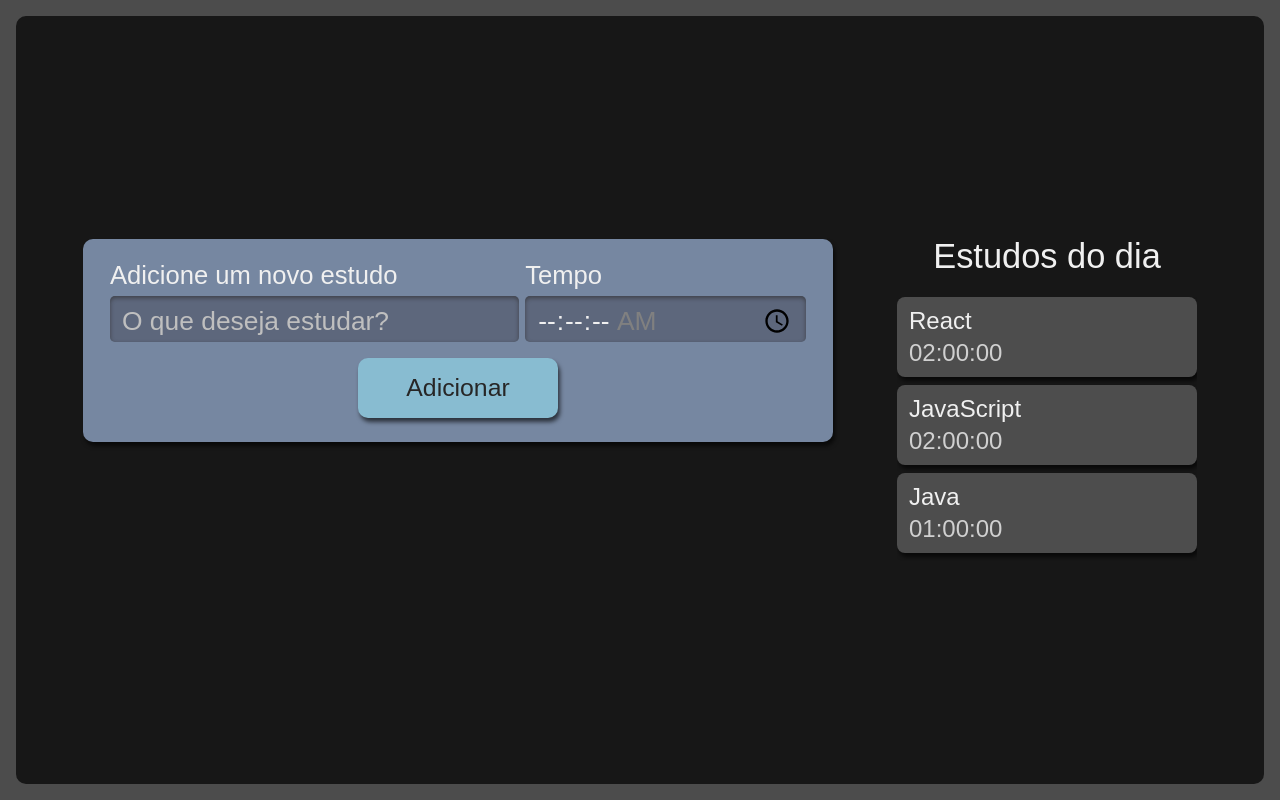
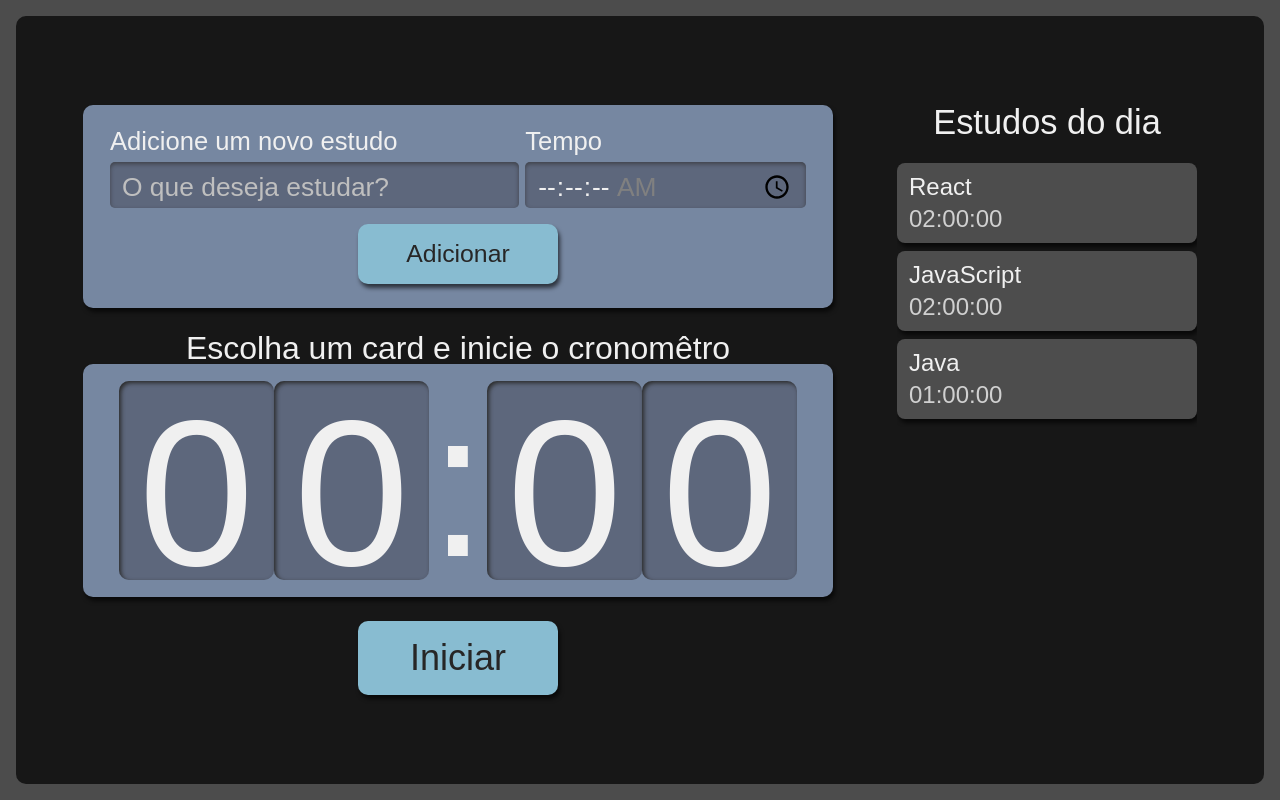
Before and after one commit to mullerino/Alura-Studies, a React (Vite) app: page / in a window 1280 px wide. Built offline with nearby package versions, Linux system fonts and the light colour scheme.

Commit message:
feat: adicionando o componente cronômetro

```diff
--- /dev/null
+++ b/src/components/Cronometro/Cronometro.module.scss
@@ -0,0 +1,59 @@
+.cronometro {
+    display: flex;
+    flex-direction: column;
+    align-items: center;
+    grid-area: cronometro;
+
+    .relogioWrapper {
+      align-items: center;
+      background-color: #7687A1;
+      border-radius: 10px;
+      box-shadow: 2px 4px 4px #0000009F;
+      box-sizing: border-box;
+      display: flex;
+      font-size: 5rem;
+      justify-content: center;
+      margin-bottom: 24px;
+      padding: 16px 12px;
+      width: 100%;
+    }
+
+    .titulo {
+      font-size: 2rem;
+    }
+
+    button {
+      background-color: #88bcd1;
+      border-radius: 10px;
+      box-shadow: 2px 4px 4px #0000009F;
+      color: #272626;
+      cursor: pointer;
+      font-size: 1.25rem;
+      padding: 16px;
+      width: 150px;
+
+      &:active {
+        background-color: #7CA6B7;
+        box-shadow: 2px 2px 4px #0000009F inset;
+        cursor: auto;
+      }
+    }
+
+    @media screen and (min-width:1280px) {
+
+      .relogioWrapper{
+        font-size: 13rem;
+      }
+
+      p {
+        font-size: 2rem;
+      }
+
+      button {
+        grid-column-start: span 2;
+        justify-self: center;
+        width: 200px;
+        font-size: 2.25rem;
+      }
+    }
+  }
--- /dev/null
+++ b/src/components/Cronometro/Relogio/Relogio.module.scss
@@ -0,0 +1,22 @@
+.relogioNumero {
+    background-color: #5D677C;
+    box-shadow: 2px 2px 4px #2B2B2B inset;
+    height: 4.6rem;
+    width: 3rem;
+    padding: 8px 4px;
+    border-radius: 10px;
+    text-align: center;
+
+    @media screen and (min-width:1280px) {
+      height: 11.4rem;
+      width: 9.2rem;
+    }
+  }
+
+  .relogioDivisao {
+    height: 4.2rem;
+
+    @media screen and (min-width:1280px) {
+      height: 12.6rem;
+    }
+  }
--- /dev/null
+++ b/src/components/Cronometro/Relogio/index.tsx
@@ -0,0 +1,15 @@
+import style from './Relogio.module.scss'
+
+const Relogio= ()=>{
+    return(
+        <>
+            <span className={style.relogioNumero}>0</span>
+            <span className={style.relogioNumero}>0</span>
+            <span className={style.relogioDivisao}>:</span>
+            <span className={style.relogioNumero}>0</span>
+            <span className={style.relogioNumero}>0</span>
+        </>
+    )
+}
+
+export default Relogio
--- /dev/null
+++ b/src/components/Cronometro/index.tsx
@@ -0,0 +1,17 @@
+import Botao from "../Botão"
+import Relogio from "./Relogio"
+import style from './Cronometro.module.scss'
+
+const Cronometro = () =>{
+    return (
+        <div className={style.cronometro}>
+            <p className={style.titulo}>Escolha um card e inicie o cronomêtro</p>
+            <div className={style.relogioWrapper}>
+                <Relogio/>
+            </div>
+            <Botao text="Iniciar"/>
+        </div>
+    )
+}
+
+export default Cronometro
--- a/src/pages/App.tsx
+++ b/src/pages/App.tsx
@@ -1,3 +1,4 @@
+import Cronometro from "../components/Cronometro"
 import Forms from "../components/Forms"
 import Lista from "../components/Lista"
 import style from './App.module.scss'
@@ -8,6 +9,7 @@
     <div className={style.App}>
       <Forms></Forms>
       <Lista></Lista>
+      <Cronometro></Cronometro>
     </div>
   )
 }
```
